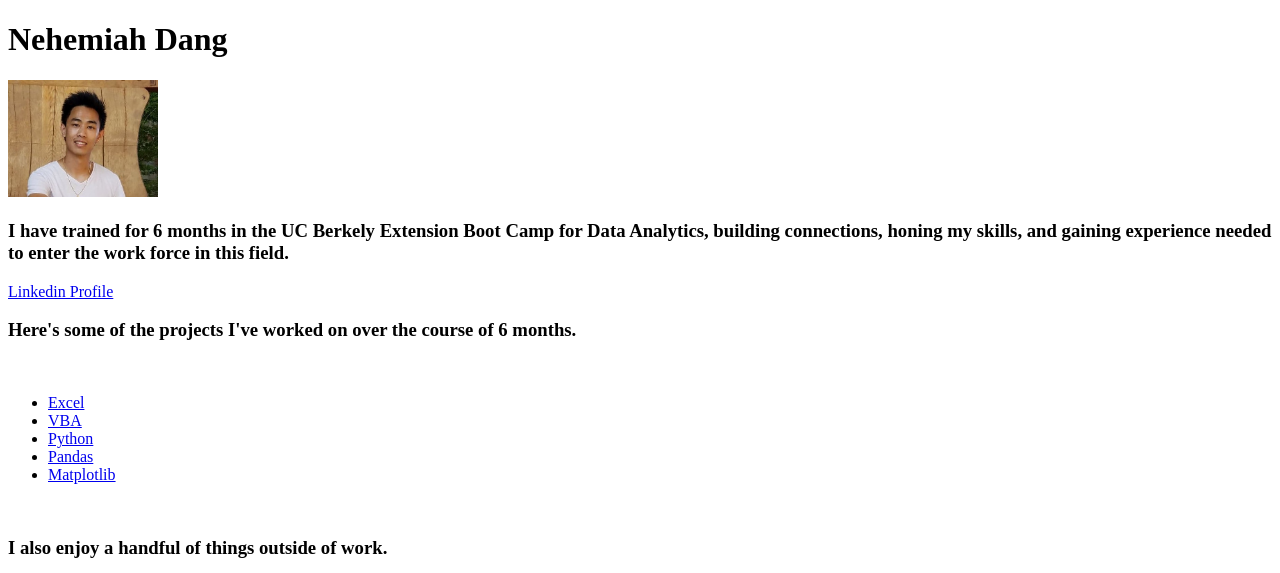
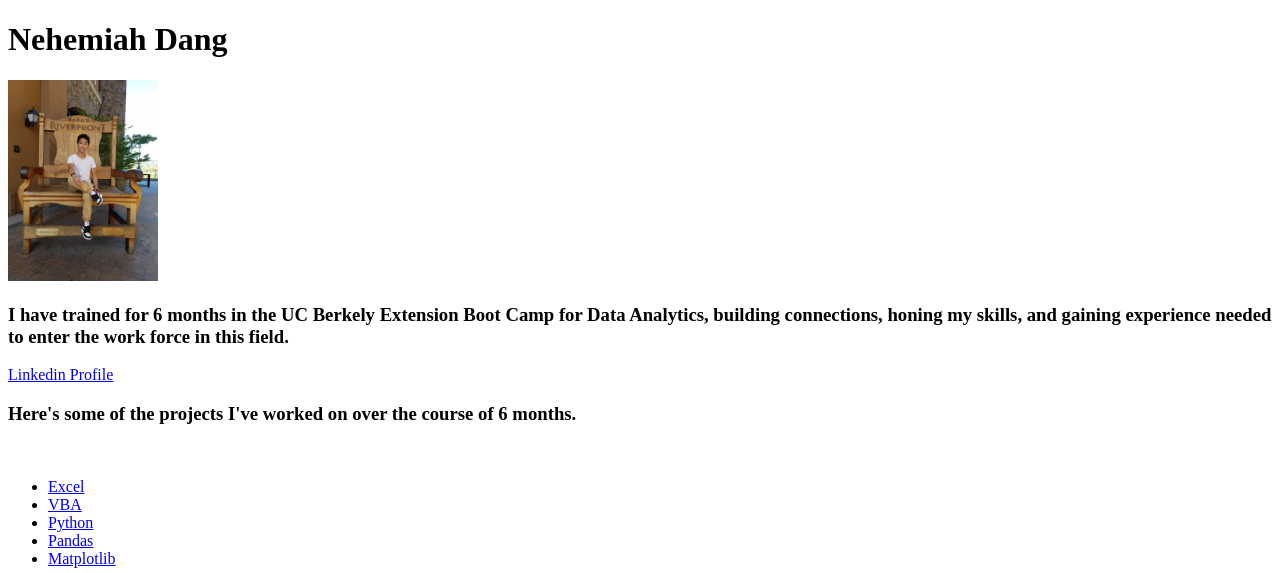
Before and after one commit to nehemiahdang/nehemiahdang.github.io, a plain HTML site: page index.html in a window 1280 px wide. Shown: the top 573 px of the page. Drawn offline with Linux system fonts and the light colour scheme; files whose address does not match are found by name.

Commit message:
Changed picture

```diff
--- a/index.html
+++ b/index.html
@@ -9,7 +9,7 @@
   <!-- Headline -->
   <h1>Nehemiah Dang</h1>
   <!-- Personal Image -->
-  <img width=150 src="C:\Users\jana\UCBWork_ND\nehemiahdang.github.io\Images\Profile Pic2.jpg" alt="Profile Pic" />
+  <img width=150 src="C:\Users\jana\UCBWork_ND\nehemiahdang.github.io\Images\Profile Pic.jpg" alt="Profile Pic" />
   <br>
   <!-- About -->
   <h3>I have trained for 6 months in the UC Berkely Extension Boot Camp for Data Analytics, building connections, honing my skills, and gaining experience needed to enter the work force in this field.</h3>
```
Also changed, not shown: Images/Profile Pic.jpg (added), Images/Profile Pic2.jpg (deleted).
